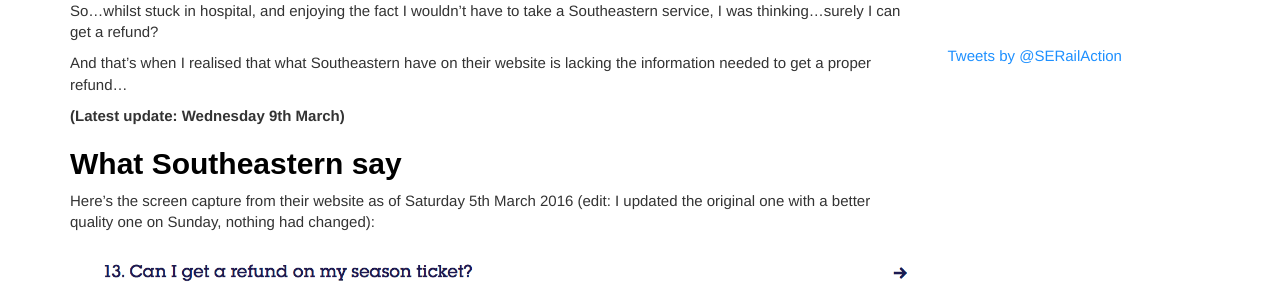
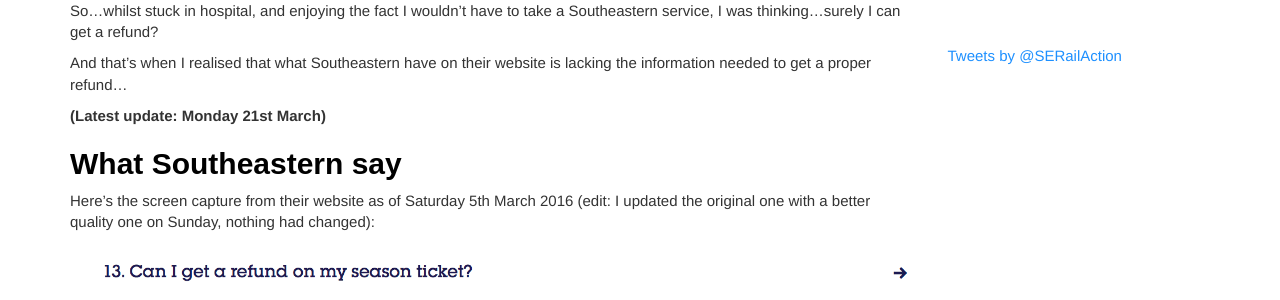
Before and after one commit to serailaction/serailaction.github.io, a Jekyll site: the page built from _posts/2016-03-05-Clarity-over-ticket-refunds.md, in a window 1280 px wide and 900 px high. Shown: the part 374-674 px from the top of the window. Built offline with Jekyll 4.4.1, drawn with Linux system fonts in a browser that asks for light colours; nearby versions of some CDN libraries; comment, search, counter and statistics services are not loaded; some of the changed text lies outside the part shown.

Commit message:
latest dates

```diff
--- a/_posts/2016-03-05-Clarity-over-ticket-refunds.md
+++ b/_posts/2016-03-05-Clarity-over-ticket-refunds.md
@@ -20,7 +20,7 @@
 
 And that's when I realised that what Southeastern have on their website is lacking the information needed to get a proper refund...
 
-<b>(Latest update: Wednesday 9th March)</b>
+<b>(Latest update: Monday 21st March)</b>
 
 SPLIT_HERE
 
@@ -108,7 +108,7 @@
 
 I'm glad that I can draw a line under this, and will keep an eye out on the changes to ensure that the changes are clear enough for those who need it.
 
-### Update - Monday 20th March
+### Update - Monday 21st March
 
 Nothing has changed on the Southeastern site.
 
```
